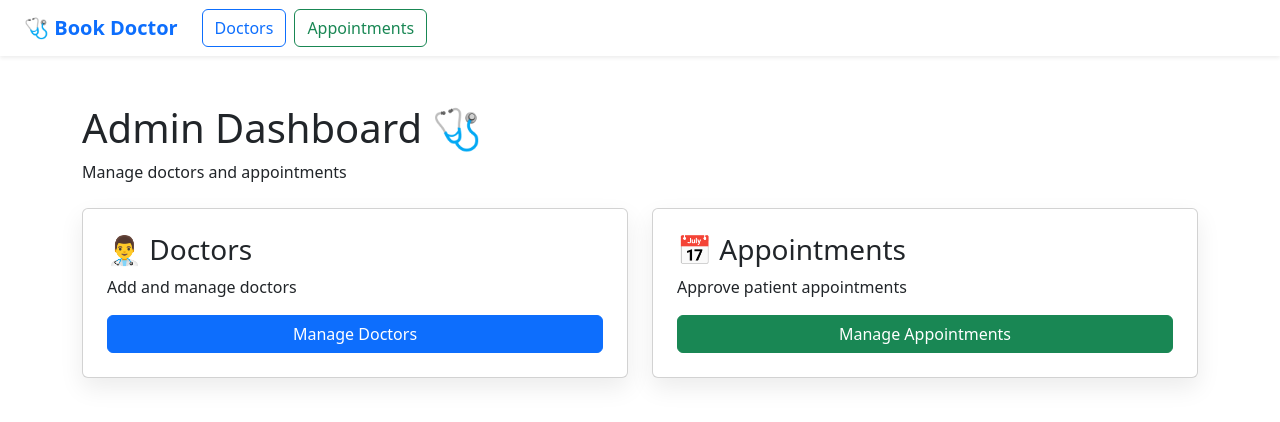
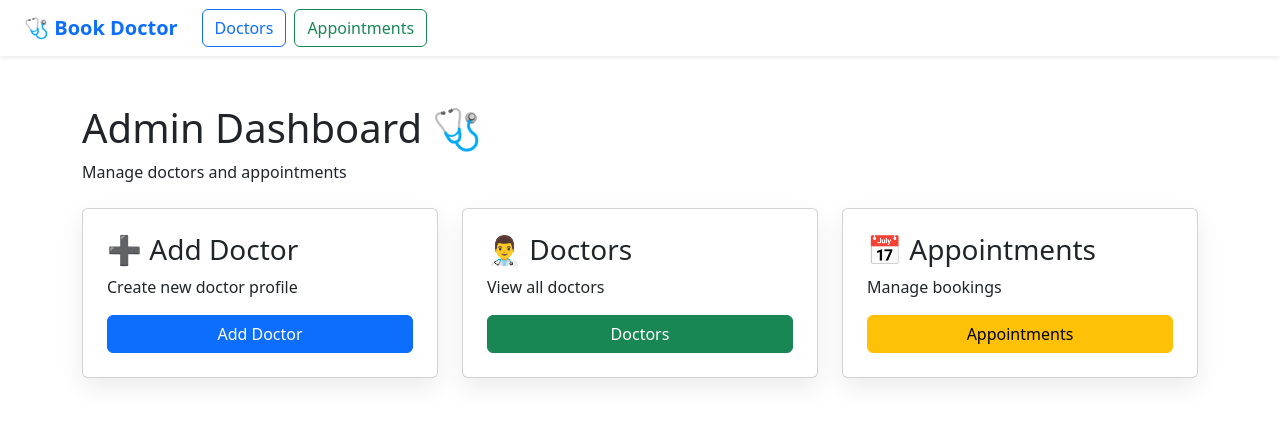
Before and after one commit to manmohanbhairi/VIP-C2-Book-a-doctor, a React (Create React App) app in the folder frontend/: page /admin in a window 1280 px wide. Shown: the top 422 px of the page. Built offline with nearby package versions, Linux system fonts and the light colour scheme; sample sign-in values are in the browser's storage.

Commit message:
UI improvements

```diff
--- a/frontend/src/pages/Admin.jsx
+++ b/frontend/src/pages/Admin.jsx
@@ -1,4 +1,4 @@
-import {Link} from "react-router-dom";
+import { Link } from "react-router-dom";
 
 
 function Admin(){
@@ -15,36 +15,35 @@ return (
 Admin Dashboard 🩺
 </h1>
 
+
 <p>
 Manage doctors and appointments
 </p>
 
 
+
 <div className="row mt-4">
 
 
-<div className="col-md-6">
+<div className="col-md-4">
 
 
 <div className="card p-4">
 
 
-<h3>
-👨‍⚕️ Doctors
-</h3>
-
+<h3>➕ Add Doctor</h3>
 
 <p>
-Add and manage doctors
+Create new doctor profile
 </p>
 
 
 <Link
+to="/admin/add-doctor"
 className="btn btn-primary"
-to="/admin/doctors"
 >
 
-Manage Doctors
+Add Doctor
 
 </Link>
 
@@ -55,28 +54,60 @@ Manage Doctors
 
 
 
-<div className="col-md-6">
+
+
+<div className="col-md-4">
 
 
 <div className="card p-4">
 
 
-<h3>
-📅 Appointments
-</h3>
+<h3>👨‍⚕️ Doctors</h3>
 
 
 <p>
-Approve patient appointments
+View all doctors
 </p>
 
 
 <Link
+to="/admin/doctors"
 className="btn btn-success"
-to="/admin/appointments"
 >
 
-Manage Appointments
+Doctors
+
+</Link>
+
+
+</div>
+
+</div>
+
+
+
+
+
+<div className="col-md-4">
+
+
+<div className="card p-4">
+
+
+<h3>📅 Appointments</h3>
+
+
+<p>
+Manage bookings
+</p>
+
+
+<Link
+to="/admin/appointments"
+className="btn btn-warning"
+>
+
+Appointments
 
 </Link>
 
@@ -85,6 +116,7 @@ Manage Appointments
 
 
 </div>
+
 
 
 </div>
```
